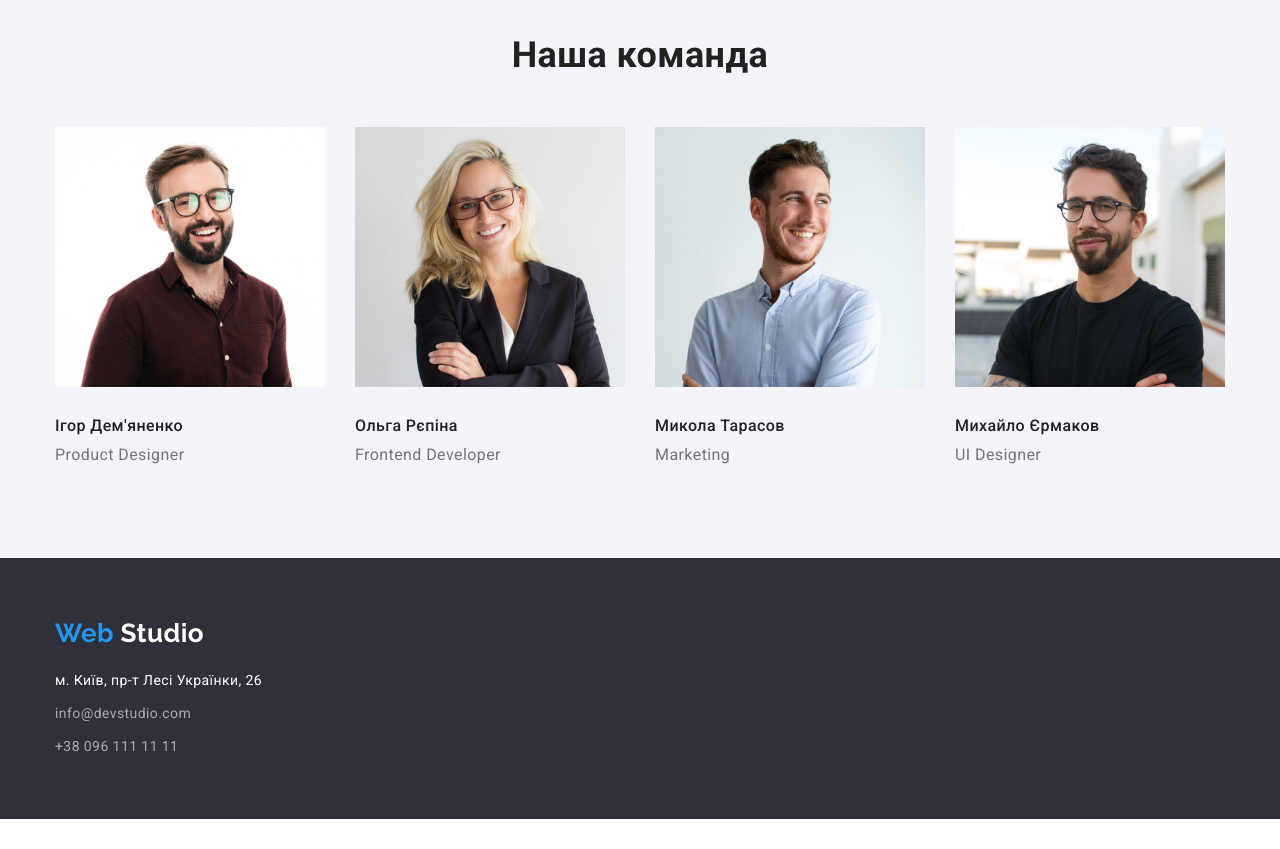
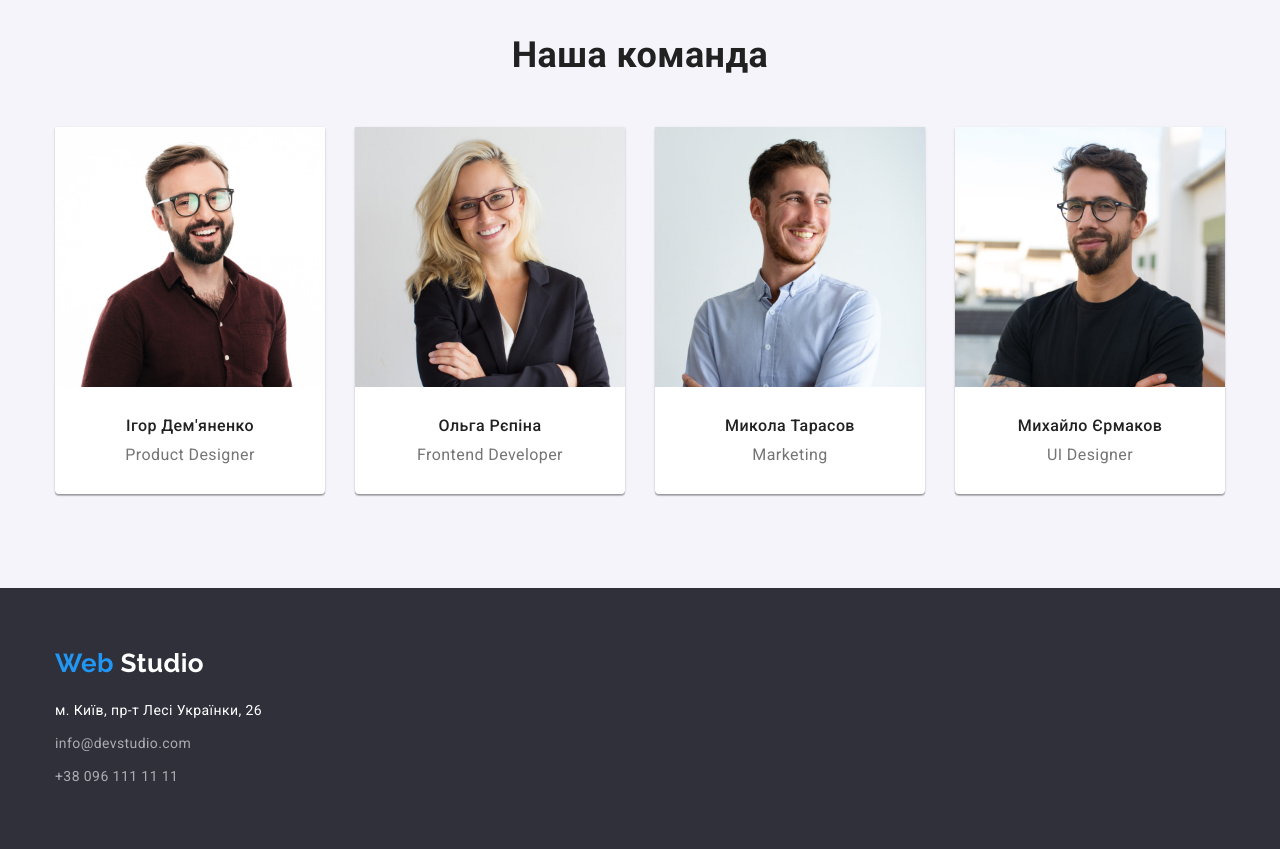
Before and after one commit to Polaolka/goit-markup-hw-03, a plain HTML site: page index.html in a window 1280 px wide. Shown: the part 1520-2369 px from the top of the page. Before the commit the page ends 2339 px from the top, so only its background shows below. Drawn offline with nearby package versions, Linux system fonts and the light colour scheme.

Commit message:
Вносить доповнення в стилі оформлення згідно ТЗ

```diff
--- a/css/styles.css
+++ b/css/styles.css
@@ -216,11 +216,20 @@ button {
     padding-top: 94px;
     padding-bottom: 94px;
 }
+
+.team-card {
+    padding-bottom: 30px;
+    box-shadow: 0px 1px 3px rgba(0, 0, 0, 0.12), 0px 1px 1px rgba(0, 0, 0, 0.14), 0px 2px 1px rgba(0, 0, 0, 0.2);
+    border-radius: 0px 0px 4px 4px;
+    background-color: var(--white-color);
+}
+
 .team-title {
     margin-bottom: 10px;
     font-weight: 500;
     font-size: 16px;
     color: var(--title-text-color);
+    text-align: center;
 }
  .li-team {
     flex-basis: calc((100%-90px)/4);
@@ -229,6 +238,7 @@ button {
 .team p {
     font-size: 16px;
     line-height: 1.19;
+    text-align: center;
 }
 
 .team img {
--- a/index.html
+++ b/index.html
@@ -87,24 +87,32 @@
 					<h2 class="section-title">Наша команда</h2>
 					<ul class="list flex-wrapper">
 						<li class="li-team">
+							<div class="team-card">
 								<img src="./images/photo_1.jpg" alt="фото Ігор Дем'яненко" width="270" />
 								<h3 class="team-title">Ігор Дем'яненко</h3>
 								<p lang="en">Product Designer</p>
+							</div>
 						</li>
 						<li class="li-team">
+							<div class="team-card">
 								<img src="./images/photo_2.jpg" alt="Фото Ольга Рєпіна" width="270" />
 								<h3 class="team-title">Ольга Рєпіна</h3>
 								<p lang="en">Frontend Developer</p>
+							</div>
 						</li>
 						<li class="li-team">
+							<div class="team-card">
 								<img src="./images/photo_3.jpg" alt="Фото Микола Тарасов" width="270" />
 								<h3 class="team-title">Микола Тарасов</h3>
 								<p lang="en">Marketing</p>
+							</div>
 						</li>
 						<li class="li-team">
+							<div class="team-card">
 								<img src="./images/photo_4.jpg" alt="Фото Михайло Єрмаков" width="270" />
 								<h3 class="team-title">Михайло Єрмаков</h3>
 								<p lang="en">UI Designer</p>
+							</div>
 						</li>
 					</ul>
 				</div>
```
Also changed, not shown: portfolio.html (+2 -2 lines). Lines whose indentation alone changed are shown as unchanged.
